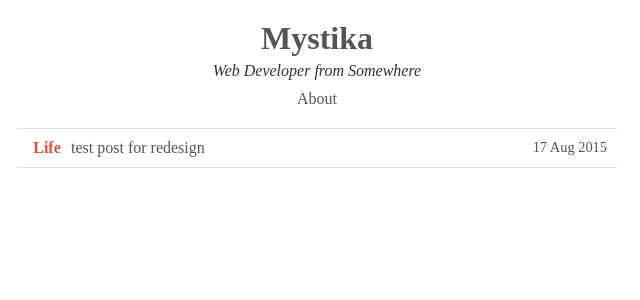
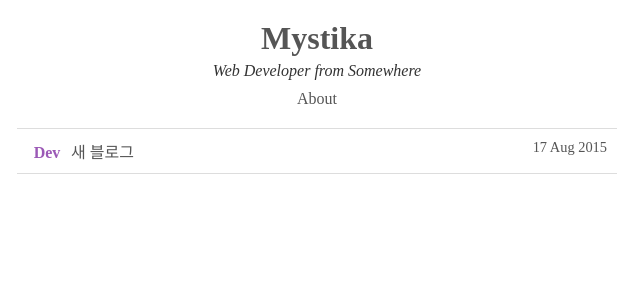
Before and after one commit to blurfx/xo.dev, a Jekyll site: the page built from index.html, in a window 1280 px wide. Shown: the top 300 px of the page, without its empty margins (323-963 px from the left). Built offline with Jekyll 4.4.1, drawn with Linux system fonts in a browser that asks for light colours; the list of posts is cut into pages by our own code.

Commit message:
new blog

```diff
--- a/_layouts/default.html
+++ b/_layouts/default.html
@@ -30,7 +30,7 @@
         {% for post in paginator.posts %}
           <li class="cate-{{ post.category }}">
           <a href="{{ post.url }}">
-            <span class="category">{{ post.category }}</span>
+            <span class="category">{{ post.category | capitalize }}</span>
             <span class="title">{{ post.title }}</span>
             <span class="time">{{ post.date | date_to_string }}</span>
           </a>
--- a/_layouts/post.html
+++ b/_layouts/post.html
@@ -17,7 +17,7 @@
   <body>
     <header class="post-header">
       <div class="post-info">
-        <a href="{{ site.baseurl }}/" class="home">{{ site.title }}</a> <span class="cate-{{ page.category }}">{{ page.category }}</span>
+        <a href="{{ site.baseurl }}/" class="home">{{ site.title }}</a> <span class="cate-{{ page.category }}">{{ page.category | capitalize }}</span>
       </div>
     </header>
 
--- a/_posts/2015-8-17-test-post.md
+++ /dev/null
@@ -1,8 +0,0 @@
----
-layout: post
-title:  "test post for redesign"
-category: Life
-date:   2015-08-17 14:15:00
----
-
-Test Content
--- a/style.css
+++ b/style.css
@@ -123,24 +123,24 @@ code {
   margin-top: 40px;
 }
 
-.cate-Life a:hover{
+.cate-life a:hover{
   background: #e74c3c;
 }
-.cate-Life .category, .post-info .cate-Life{
+.cate-life .category, .post-info .cate-life{
   color:#e74c3c;
 }
 
-.cate-Dev a:hover{
+.cate-dev a:hover{
   background: #9b59b6;
 }
-.cate-Dev .category, .post-info .cate-Dev{
+.cate-dev .category, .post-info .cate-dev{
   color:#9b59b6;
 }
 
-.cate-Travel a:hover{
+.cate-travel a:hover{
   background: #3498db;
 }
-.cate-Travel .category, .post-info .cate-Travel{
+.cate-travel .category, .post-info .cate-travel{
   color:#3498db;
 }
 
```
Also changed, not shown: _posts/2015-8-17-new-blog.md (added, +8 -0 lines).
